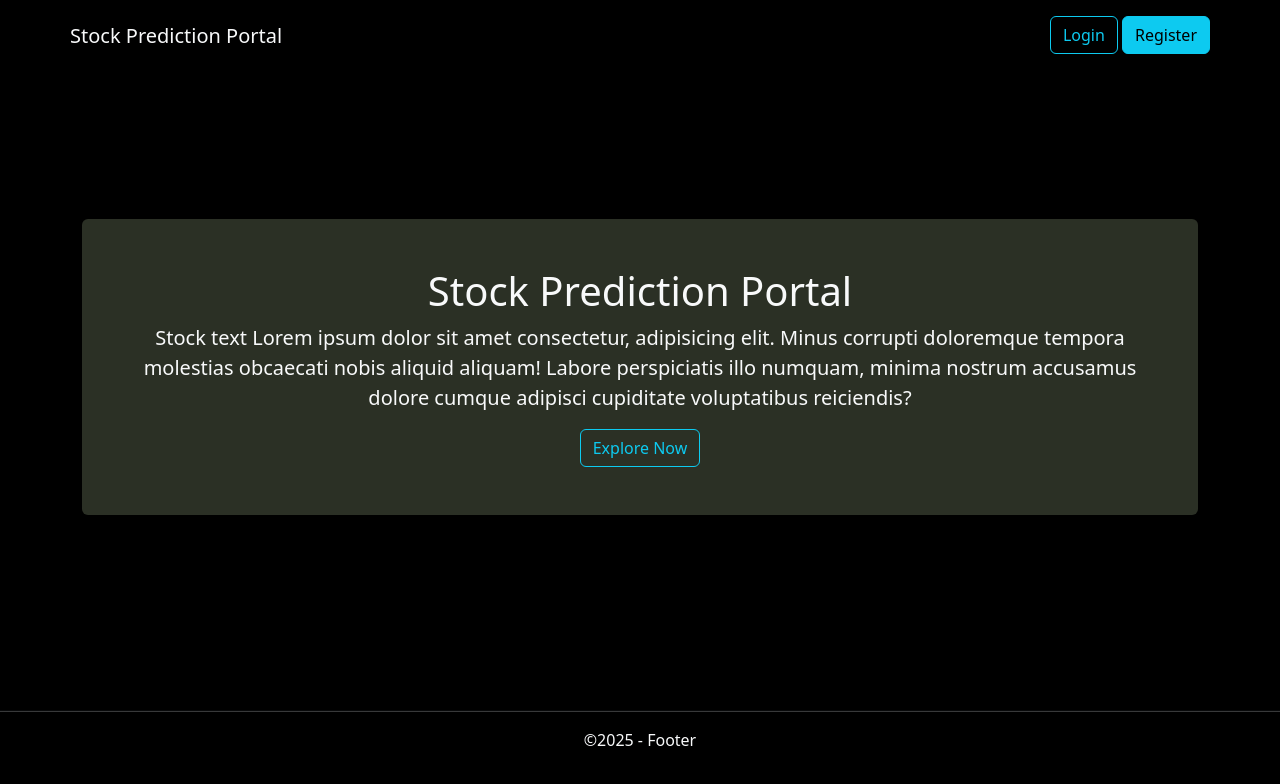
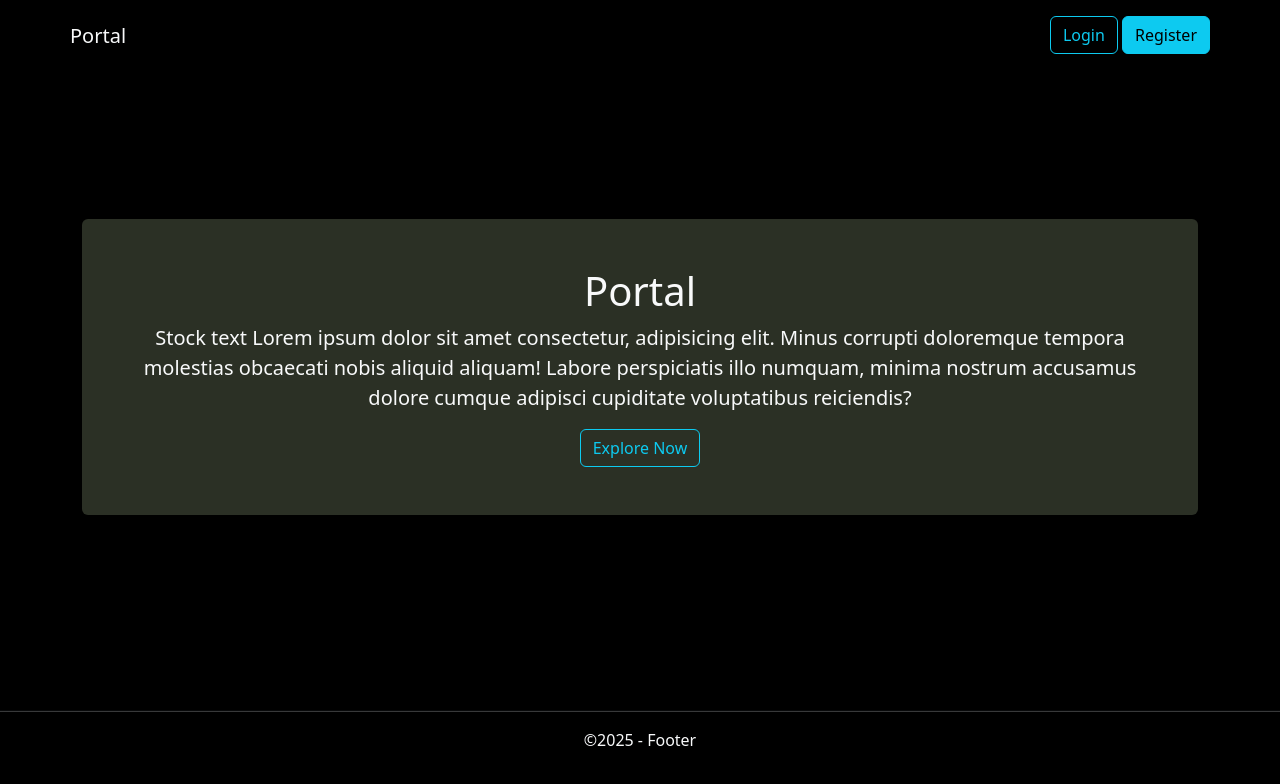
Before and after one commit to Synvoret/NoWasteFridger, a React (Vite) app in the folder front_end/: page / in a window 1280 px wide. Shown: the top 784 px of the page. Built offline with nearby package versions, Linux system fonts and the light colour scheme; no server answers.

Commit message:
Refresh code

```diff
--- a/front_end/src/App.jsx
+++ b/front_end/src/App.jsx
@@ -20,8 +20,8 @@ function App() {
           <Header />
             <Routes>
               <Route path="/" element={<Main />} />
-              <Route path="/login" element={<PrivateRoute><Login /></PrivateRoute>} />
-              <Route path="/register" element={<PrivateRoute><Register /></PrivateRoute>} />
+              <Route path="/login" element={<PublicRoute><Login /></PublicRoute>} />
+              <Route path="/register" element={<PublicRoute><Register /></PublicRoute>} />
               <Route path="/dashboard" element={<PrivateRoute><Dashboard /></PrivateRoute>} />
             </Routes>
           <Footer />
--- a/front_end/src/components/Header.jsx
+++ b/front_end/src/components/Header.jsx
@@ -16,7 +16,7 @@ function Header() {
   return (
     <>
       <nav className="navbar container pt-3 pb-3 align-items-start">
-        <Link className="navbar-brand text-light" to="/">Stock Prediction Portal</Link>
+        <Link className="navbar-brand text-light" to="/">Portal</Link>
         <div>
           {isLoggedIn ? (
             <>
--- a/front_end/src/components/Main.jsx
+++ b/front_end/src/components/Main.jsx
@@ -6,7 +6,7 @@ function Main() {
     <>
       <div className="container">
         <div className="p-5 text-center bg-light-dark rounded">
-          <h1 className="text-light">Stock Prediction Portal</h1>
+          <h1 className="text-light">Portal</h1>
           <p className="text-light lead">Stock text Lorem ipsum dolor sit amet consectetur, adipisicing elit. Minus corrupti doloremque tempora molestias obcaecati nobis aliquid aliquam! Labore perspiciatis illo numquam, minima nostrum accusamus dolore cumque adipisci cupiditate voluptatibus reiciendis?</p>
           <Button text="Explore Now" class="btn-outline-info" url='/dashboard'/>
         </div>
```
Also changed, not shown: 1 other file (tests, documents, lock files or other folders).
